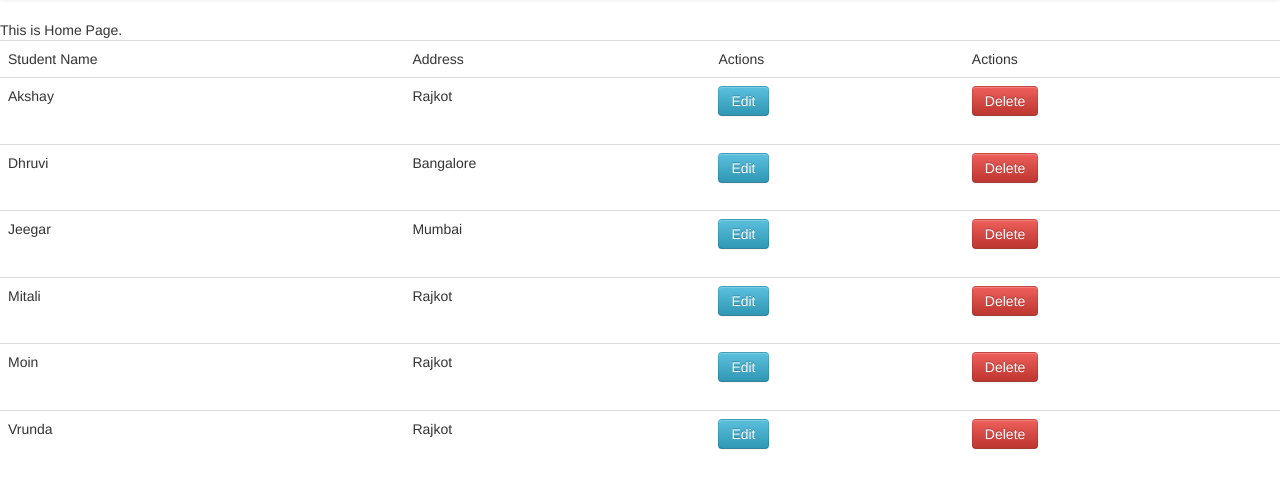
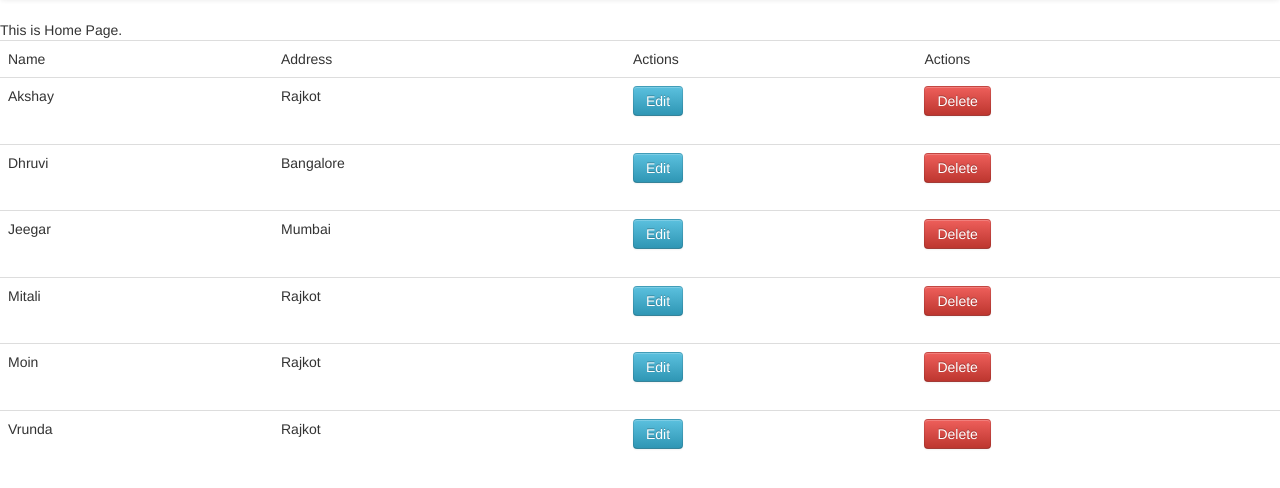
Before and after one commit to hardikchavda/django2020, a Django app: page / in a window 1280 px wide. Shown: the part 42-530 px from the top of the page. Run offline with Django 3.2, Linux system fonts and the light colour scheme; data comes from the database, SQL or seed files in the repository.

```diff
--- a/templates/index.html
+++ b/templates/index.html
@@ -16,7 +16,7 @@
 
     <table class="table">
      <tr>
-        <td> Student Name  </td>
+        <td> Name  </td>
         <td> Address  </td>
         <td> Actions  </td>
         <td> Actions  </td>
```
